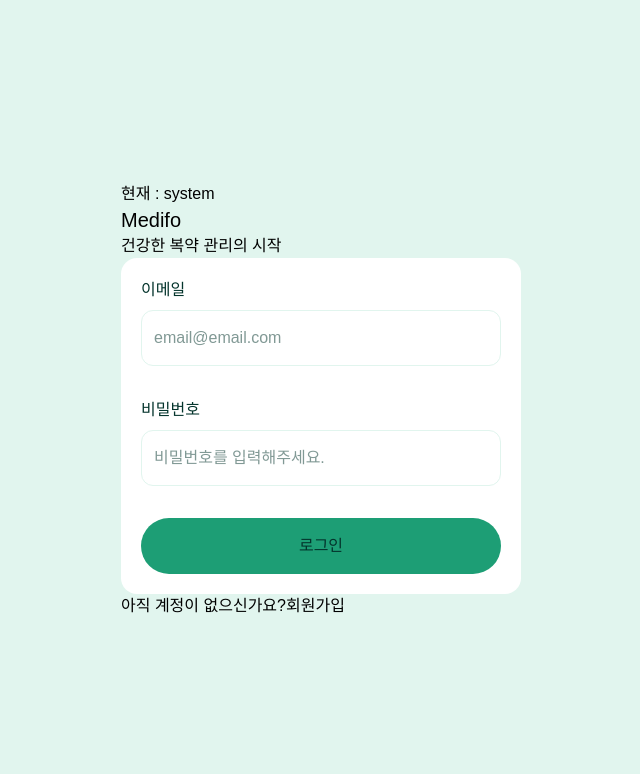
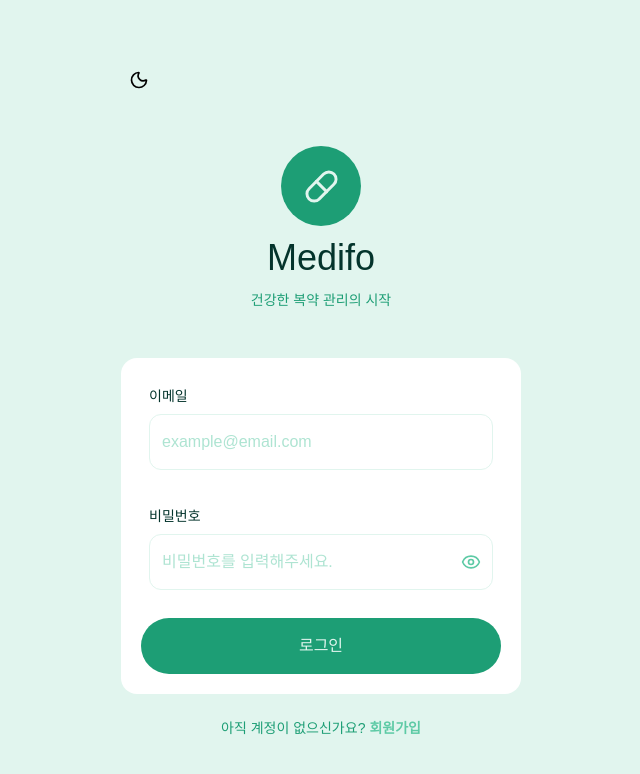
Before and after one commit to sasasak/medifo, a Next.js app: page /login in a window 1280 px wide. Shown: the top 774 px of the page, without its empty margins (319-959 px from the left). Built offline with nearby package versions, Linux system fonts and the light colour scheme.

Commit message:
feat: 로그인 페이지 퍼블리싱

```diff
--- a/src/app/(auth)/login/page.tsx
+++ b/src/app/(auth)/login/page.tsx
@@ -1,47 +1,27 @@
 "use client";
 import Input from "@/components/ui/Input";
-import { useTheme } from "next-themes";
 import Link from "next/link";
-import { useEffect, useState } from "react";
-
-export function ThemeToggle() {
-  const { theme, setTheme } = useTheme();
-  const [mounted, setMounted] = useState(false);
-
-  useEffect(() => {
-    setMounted(true);
-  }, []);
-
-  if (!mounted) {
-    return <button>테마 불러오는 중...</button>;
-  }
-
-  return (
-    <button
-      onClick={() => setTheme(theme === "dark" ? "light" : "dark")}
-      className="cursor-pointer"
-    >
-      현재 : {theme}
-    </button>
-  );
-}
+import { ThemeToggle } from "@/components/ui/ThemeToggle";
+import { Pill } from "lucide-react";
 
 export default function Login() {
   return (
-    <section className="m-auto">
+    <section className="m-auto w-full max-w-md px-6">
       <ThemeToggle />
-      <h1 className="sr-only">로그인 페이지입니다.</h1>
-      <h2 className="text-xl">Medifo</h2>
-      <p>건강한 복약 관리의 시작</p>
-      <form
-        action=""
-        className="bg-card text-text-base flex w-100 flex-col gap-8 rounded-2xl p-5"
-      >
+      <div className="flex flex-col justify-center items-center gap-3 py-12">
+        <div className="bg-button w-20 aspect-square rounded-full flex justify-center items-center text-4xl">
+          <Pill size={35} className="text-text-reverse-base" />
+        </div>
+        <h1 className="sr-only">로그인 페이지입니다.</h1>
+        <h2 className="text-4xl text-text-base">Medifo</h2>
+        <p className="text-text-muted text-sm">건강한 복약 관리의 시작</p>
+      </div>
+      <form className="bg-card text-text-base flex flex-col rounded-2xl p-5 gap-5">
         <Input
           id="email"
           type="email"
           label="이메일 "
-          placeholder="email@email.com"
+          placeholder="example@email.com"
         />
         <Input
           id="password"
@@ -49,13 +29,18 @@ export default function Login() {
           label="비밀번호"
           placeholder="비밀번호를 입력해주세요."
         />
-        <button type="button" className="bg-button h-14 rounded-4xl">
+        <button
+          type="submit"
+          className="bg-button h-14 rounded-4xl w-full text-text-reverse-base cursor-pointer hover:bg-hover-color"
+        >
           로그인
         </button>
       </form>
-      <p>
+      <p className="text-text-muted mt-6 text-center text-sm flex items-center justify-center gap-1">
         아직 계정이 없으신가요?
-        <Link href="/signup">회원가입</Link>
+        <Link href="/signup" className="text-text-hint font-bold">
+          회원가입
+        </Link>
       </p>
     </section>
   );
--- a/src/app/globals.css
+++ b/src/app/globals.css
@@ -52,6 +52,8 @@
   --color-text-hint: var(--color-text-hint);
   --color-border-focus: var(--color-border-focus);
   --color-button: var(--color-button);
+  --color-text-reverse-base: var(--color-text-reverse-base);
+  --color-hover-color: var(--color-hover-color);
 }
 
 /* ─── 시맨틱 토큰 (라이트 모드) ───────────────────────── */
@@ -67,6 +69,8 @@
   --color-button: #1d9e75;
   --color-text-base: #04342c;
   --color-text-hint: #5dcaa5;
+  --color-text-reverse-base: #e1f5ee;
+  --color-hover-color: #0f6e56;
 }
 
 /* ─── 다크 모드 ────────────────────────────────────────── */
@@ -82,6 +86,8 @@
   --color-button: #5dcaa5;
   --color-text-muted: #9fe1cb;
   --color-text-hint: #5dcaa5;
+  --color-text-reverse-base: #04342c;
+  --color-hover-color: #9fe1cb;
 }
 
 /* ─── 전역 기본 스타일 ─────────────────────────────────── */
--- a/src/components/ui/Input.tsx
+++ b/src/components/ui/Input.tsx
@@ -1,3 +1,7 @@
+"use client";
+import { Eye, EyeOff } from "lucide-react";
+import { useState } from "react";
+
 interface InputProps {
   id: string;
   type: string;
@@ -5,16 +9,32 @@ interface InputProps {
   placeholder?: string;
 }
 
-export default function Input({id, type, label, placeholder} : InputProps){
-    return(
-        <div className="flex flex-col gap-2">
-            <label htmlFor={id} className="text-size-sm text-text-base">{label}</label>
+export default function Input({ id, type, label, placeholder }: InputProps) {
+  const [showPassword, setShowPassword] = useState(false);
+  const isPassword = type === "password";
+  return (
+    <div className="flex flex-col gap-2 p-2">
+      <label htmlFor={id} className="text-text-base text-sm w-full">
+        {label}
+      </label>
+      <div className="relative w-full">
         <input
-            id = {id}
-            type = {type}
+          id={id}
+          type={isPassword && showPassword ? "text" : type}
           placeholder={placeholder}
-            className="border border-card-muted rounded-card h-14 px-3 py-2 outline-none focus:ring-1 focus:ring-border-focus"
+          className="text-text-hint w-full border border-card-muted rounded-card h-14 px-3 py-2 pr-12 outline-none focus:ring-1 focus:ring-border-focus"
         />
+        {isPassword && (
+          <button
+            type="button"
+            onClick={() => setShowPassword((prev) => !prev)}
+            className="absolute right-3 top-1/2 -translate-y-1/2 text-text-hint cursor-pointer"
+            aria-label={showPassword ? "비밀번호 숨기기" : "비밀번호 보기"}
+          >
+            {showPassword ? <EyeOff size={20} /> : <Eye size={20} />}
+          </button>
+        )}
       </div>
-    )
+    </div>
+  );
 }
```
Also changed, not shown: src/components/ui/Badge.tsx (deleted), src/components/ui/Button.tsx (deleted), src/components/ui/Card.tsx (deleted). Lines whose indentation alone changed are shown as unchanged.
